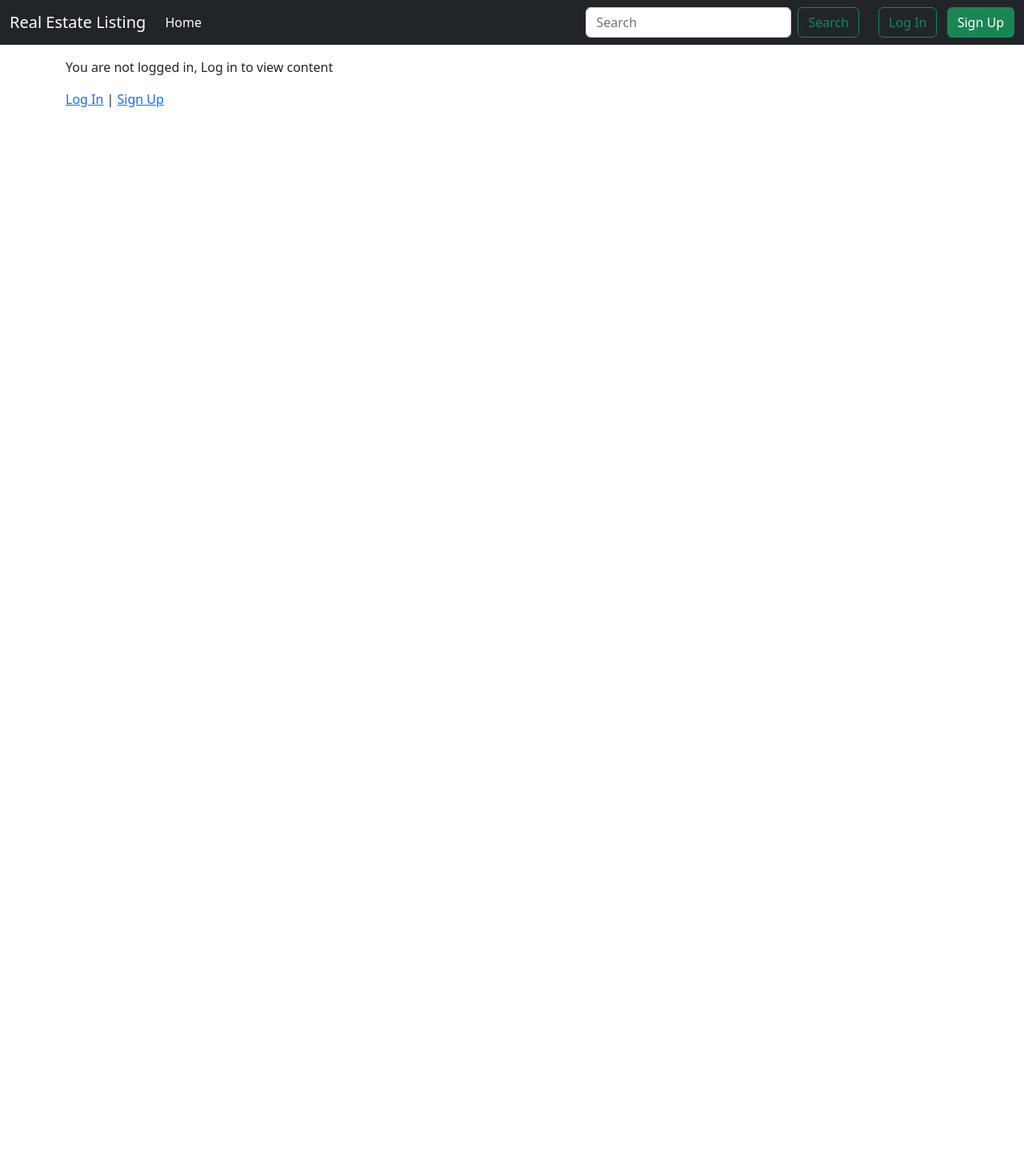
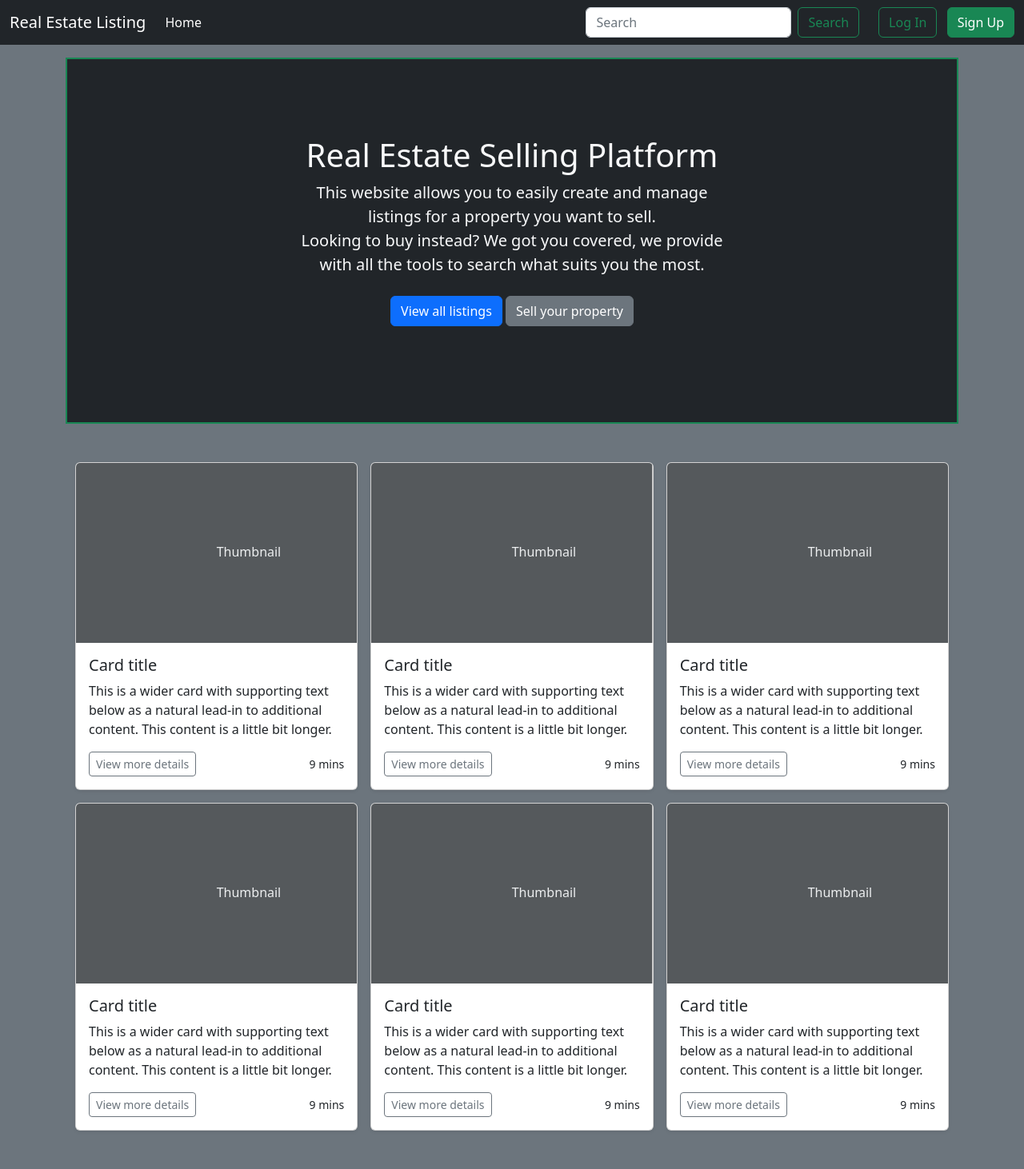
Before and after one commit to GCasaliUnifi/PPM_Real_Estate_Django, a Django app: page / in a window 1280 px wide. Shown: the whole page at 80% size. Before the commit the page ends 134 px from the top, so only its background shows below. Run offline with Django 4.2, Linux system fonts and the light colour scheme.

Commit message:
Made changes to the templates so that my home page describes what the website is for. Also changed the colours of some of the other templates to reflect the general style of the website.

```diff
--- a/RealEstateWebsitePPM/templates/base.html
+++ b/RealEstateWebsitePPM/templates/base.html
@@ -62,7 +62,7 @@
           {% endif %}
         </ul>
         <form class="d-flex" role="search">
-          <input class="form-control me-2" type="search" placeholder="Search" aria-label="Search">
+          <input class="form-control me-2" type="search" name="search" placeholder="Search" aria-label="Search">
           <button class="btn btn-outline-success me-4" type="submit">Search</button>
         </form>
         {% if user.is_authenticated %}
@@ -87,7 +87,7 @@
       </div>
     </div>
   </nav>
-  <main>
+  <main class="bg-secondary">
     <div class="container pt-5 mt-4">
       {% block content %}
       {% endblock content %}
--- a/RealEstateWebsitePPM/templates/home.html
+++ b/RealEstateWebsitePPM/templates/home.html
@@ -3,16 +3,54 @@
 {% block title %}Home{% endblock title %}
 
 {% block content %}
-{% if user.is_authenticated %}
-<p class="text-center">Hi {{ user.username }}! Date Joined: {{ user.date_joined }}
-<p class="text-center"><a href="{% url 'logout' %}">Log Out</a></p>
-<div class="d-flex justify-content-center">
-    <p><a class="btn btn-primary btn-lg" href="{% url 'property_list' %}" role="button">View all house listings</a></p>
-</div>
-<!-- new -->
-{% else %}
-<p>You are not logged in, Log in to view content</p>
-<a href="{% url 'login' %}">Log In</a> |
-<a href="{% url 'signup' %}">Sign Up</a>
-{% endif %}
+<!--{% if user.is_authenticated %}-->
+<!--<p class="text-center">Hi {{ user.username }}! Date Joined: {{ user.date_joined }}-->
+<!--<p class="text-center"><a href="{% url 'logout' %}">Log Out</a></p>-->
+<!--<div class="d-flex justify-content-center">-->
+<!--    <p><a class="btn btn-primary btn-lg" href="{% url 'property_list' %}" role="button">View all house listings</a></p>-->
+<!--</div>-->
+
+<!--{% else %}-->
+<!--<p>You are not logged in, Log in to view content</p>-->
+<!--<a href="{% url 'login' %}">Log In</a> |-->
+<!--<a href="{% url 'signup' %}">Sign Up</a>-->
+<!--{% endif %}-->
+
+<section class="py-5 text-light text-center container border border-success border-2 bg-dark">
+    <div class="row py-lg-5">
+      <div class="col-lg-6 col-md-8 mx-auto">
+        <h1 class="fw-light">Real Estate Selling Platform</h1>
+        <p class="lead text-body-secondary">This website allows you to easily create and manage listings for a property you want to sell.<br>Looking to buy instead? We got you covered, we provide with all the tools to search what suits you the most.</p>
+        <p>
+          <a href="{% url 'property_list' %}" class="btn btn-primary my-2">View all listings</a>
+          <a href="{% url 'listing_create' %}" class="btn btn-secondary my-2">Sell your property</a>
+        </p>
+      </div>
+    </div>
+</section>
+
+<div class="album py-5 bg-body-tertiary">
+    <div class="container">
+
+      <div class="row row-cols-1 row-cols-sm-2 row-cols-md-3 g-3">
+        {% for _ in "123456" %}
+        <div class="col">
+          <div class="card shadow-sm">
+            <svg class="bd-placeholder-img card-img-top" width="100%" height="225" xmlns="http://www.w3.org/2000/svg" role="img" aria-label="Placeholder: Thumbnail" preserveAspectRatio="xMidYMid slice" focusable="false"><title>Placeholder</title><rect width="100%" height="100%" fill="#55595c"/><text x="50%" y="50%" fill="#eceeef" dy=".3em">Thumbnail</text></svg>
+            <div class="card-body">
+              <h5 class="card-title">Card title</h5>
+              <p class="card-text">This is a wider card with supporting text below as a natural lead-in to additional content. This content is a little bit longer.</p>
+              <div class="d-flex justify-content-between align-items-center">
+                <div class="btn-group">
+                  <a href="{% url 'home' %}" class="btn btn-sm btn-outline-secondary">View more details</a>
+                </div>
+                <small class="text-body-secondary">9 mins</small>
+              </div>
+            </div>
+          </div>
+        </div>
+        {% endfor %}
+      </div>
+    </div>
+  </div>
 {% endblock content %}
--- a/RealEstateWebsitePPM/templates/property_detail.html
+++ b/RealEstateWebsitePPM/templates/property_detail.html
@@ -7,6 +7,6 @@
     <h2>{{ listing.title }}</h2>
     <p>{{ listing.description }}</p>
     <p>Price: {{ listing.price }}</p>
-    <p>Back to <a href="{% url 'home' %}">All Listings</a>.</p>
+    <p>Back to <a href="{% url 'property_list' %}">All Listings</a>.</p>
 </div>
 {% endblock content %}
```
Also changed, not shown: RealEstateWebsitePPM/templates/property_list.html (+6 -5 lines), RealEstateWebsitePPM/db.sqlite3.
